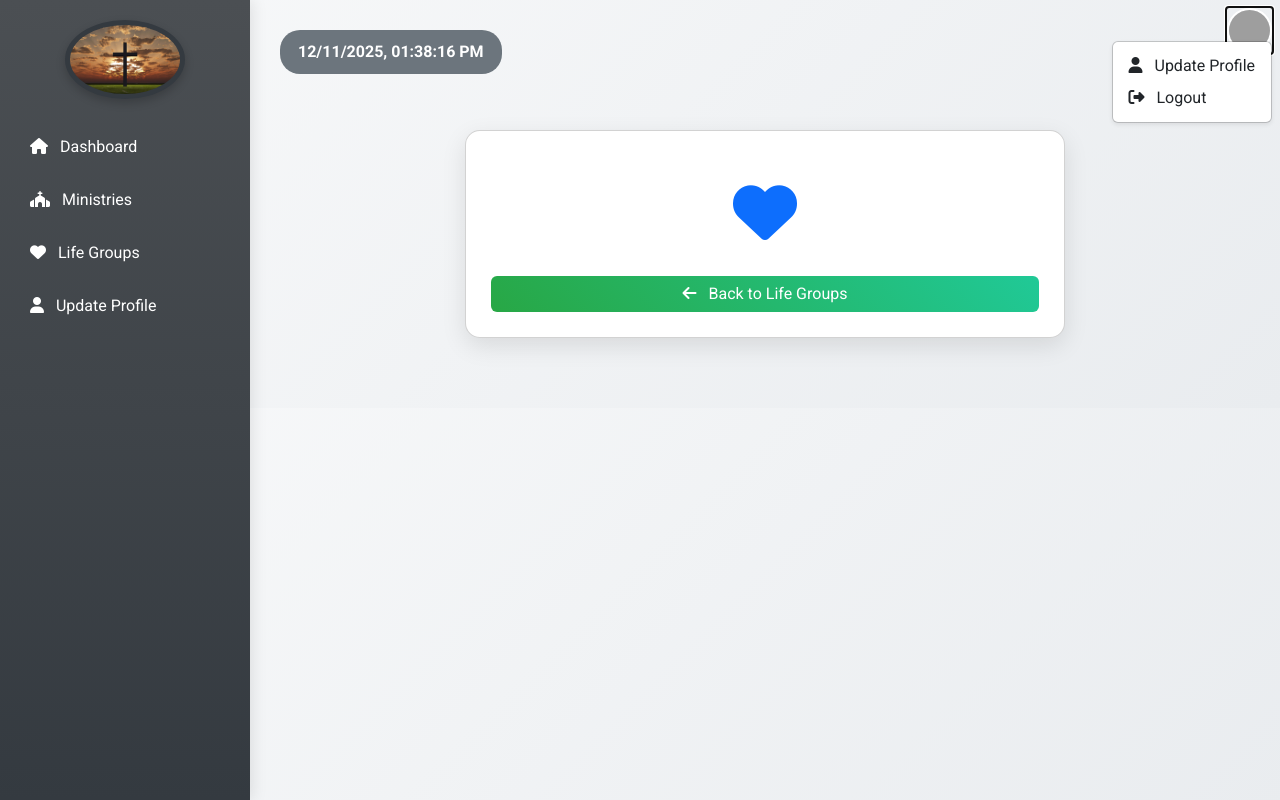
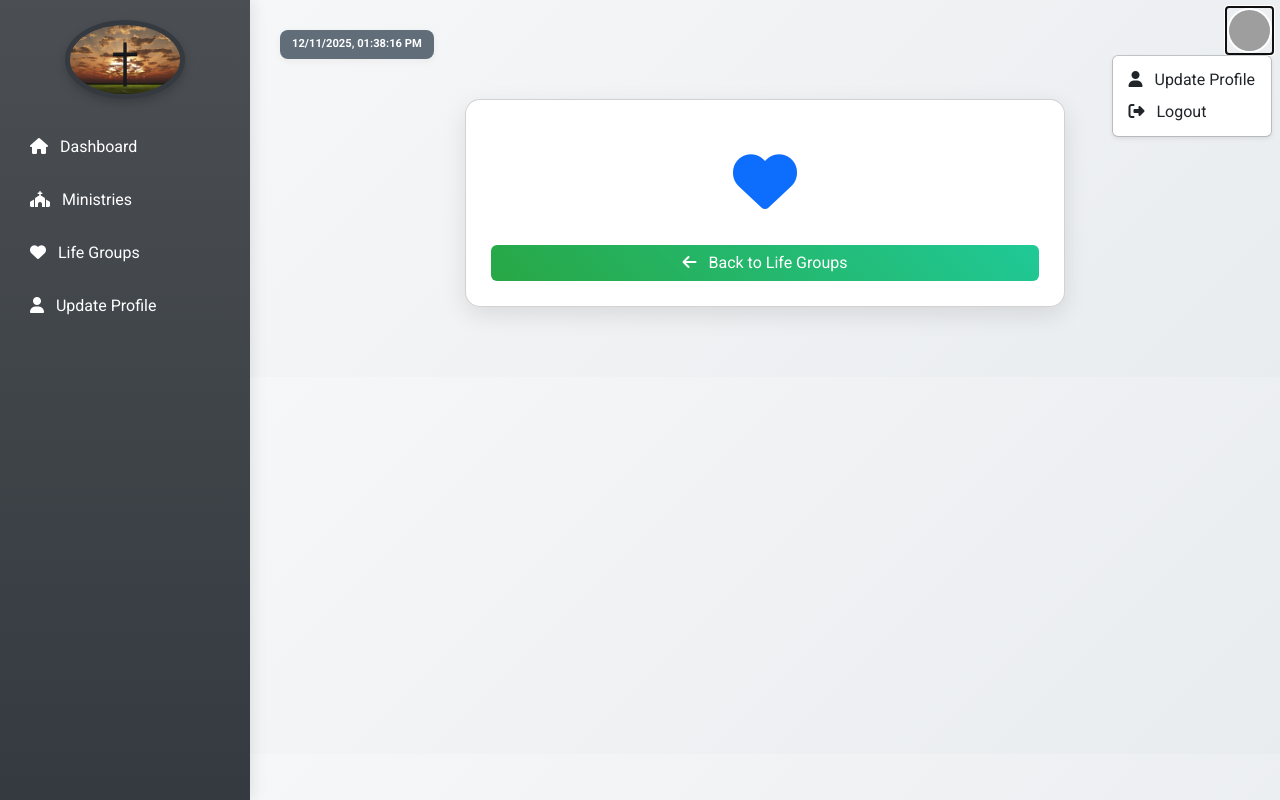
Before and after one commit to Zoraller/Church-Management, a Flask app: template templates/user_view_lifegroup.html in a window 1280 px wide, after a click that opens the changed part. Run offline with Flask 3, Linux system fonts and the light colour scheme; the template is opened without the code that fills it, so the values that code supplies are empty; grey boxes are pictures that could not be loaded.

Commit message:
Update user_view_lifegroup.html

```diff
--- a/templates/user_view_lifegroup.html
+++ b/templates/user_view_lifegroup.html
@@ -54,15 +54,16 @@
             margin-left: 250px;
             padding: 30px;
         }
-
-        .time-card {
-            display: inline-block;
-            padding: 10px 18px;
-            background: #6c757d;
-            color: white;
-            border-radius: 20px;
-            font-weight: 600;
-        }
+.time-card {
+    display: inline-block;
+    padding: 6px 12px;
+    font-size: 0.7rem;
+    font-weight: bold;
+    color: #fff;
+    background: #616d79;
+    border-radius: 8px;
+    box-shadow: 0 2px 6px rgba(202,190,190,0.2);
+}
 
         .card {
             border-radius: 15px;
@@ -94,23 +95,6 @@
             color: #343a40;
         }
 
-        @media (max-width: 768px) {
-            .hamburger { display: inline-block; }
-
-            .sidebar {
-                transform: translateX(-100%);
-                position: fixed;
-                top: 0;
-                left: 0;
-            }
-            .sidebar.show { transform: translateX(0); }
-
-            .main-content {
-                margin-left: 0;
-            }
-        }
-
-        /* BACKDROP */
         .backdrop {
             position: fixed;
             top: 0; left: 0;
@@ -122,16 +106,34 @@
             transition: 0.3s ease;
         }
         .backdrop.show { opacity: 1; visibility: visible; }
+
+        @media (max-width: 768px) {
+            .hamburger { display: block; }
+
+            .sidebar {
+                transform: translateX(-100%);
+            }
+            .sidebar.show { transform: translateX(0); }
+
+            .main-content {
+                margin-left: 0;
+            }
+        }
+
+        @media (min-width: 769px) {
+            .sidebar { transform: translateX(0); }
+            .main-content { margin-left: 250px; }
+        }
     </style>
 </head>
 
 <body>
 
-<!-- Backdrop -->
+<!-- Backdrop for mobile -->
 <div class="backdrop" id="backdrop"></div>
 
-<!-- MOBILE HAMBURGER -->
-<div class="d-md-none p-3">
+<!-- Hamburger -->
+<div class="d-md-none p-2">
     <span class="hamburger" id="hamburger"><i class="fa-solid fa-bars"></i></span>
 </div>
 
@@ -149,7 +151,21 @@
 
 <!-- ================= MAIN CONTENT ================= -->
 <div class="main-content">
-    <div id="datetime" class="time-card mb-3"></div>
+    <div class="d-flex justify-content-between align-items-center mb-3">
+        <div id="datetime" class="time-card"></div>
+        <div class="dropdown position-fixed top-0 end-0 p-2" style="z-index: 1050;">
+            <a class="d-block" href="#" role="button" id="profileDropdown" data-bs-toggle="dropdown" aria-expanded="false">
+                <img src="{{ url_for('uploaded_file', filename=profile_pic) }}"
+                     class="profile-icon"
+                     style="width:45px;height:45px;border-radius:50%;border:2px solid #fff;"
+                     onerror="this.src='{{ url_for('static', filename='images/default-profile.png') }}">
+            </a>
+            <ul class="dropdown-menu dropdown-menu-end shadow-sm" aria-labelledby="profileDropdown">
+                <li><a class="dropdown-item" href="{{ url_for('update_profile') }}"><i class="fa-solid fa-user me-2"></i> Update Profile</a></li>
+                <li><a class="dropdown-item" href="{{ url_for('logout') }}"><i class="fa-solid fa-right-from-bracket me-2"></i> Logout</a></li>
+            </ul>
+        </div>
+    </div>
 
     <div class="card">
         <h4 class="text-center">{{ lifegroup.lifegroup_name }}</h4>
@@ -166,20 +182,6 @@
             <i class="fa-solid fa-arrow-left me-2"></i> Back to Life Groups
         </a>
     </div>
-</div>
-
-<!-- PROFILE DROPDOWN -->
-<div class="dropdown position-fixed top-0 end-0 p-2" style="z-index: 1500;">
-    <a href="#" id="profileDropdown" data-bs-toggle="dropdown">
-        <img src="{{ url_for('uploaded_file', filename=profile_pic) }}"
-             class="profile-icon"
-             style="width:45px;height:45px;border-radius:50%;border:2px solid #fff;"
-             onerror="this.src='{{ url_for('static', filename='images/default-profile.png') }}'">
-    </a>
-    <ul class="dropdown-menu dropdown-menu-end shadow-sm">
-        <li><a class="dropdown-item" href="{{ url_for('update_profile') }}"><i class="fa-solid fa-user me-2"></i> Update Profile</a></li>
-        <li><a class="dropdown-item" href="{{ url_for('logout') }}"><i class="fa-solid fa-right-from-bracket me-2"></i> Logout</a></li>
-    </ul>
 </div>
 
 <!-- ================= JS ================= -->
```
